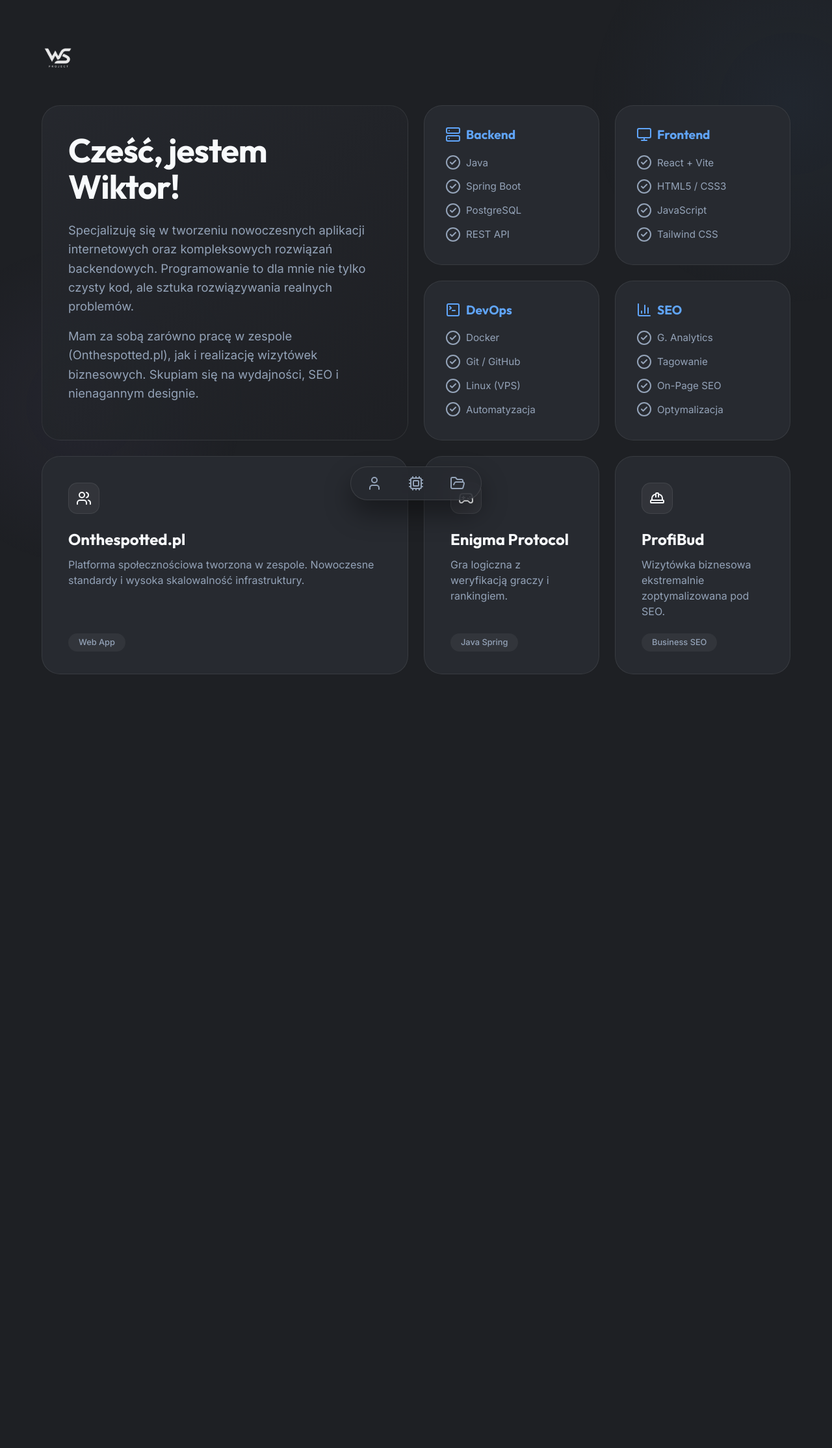
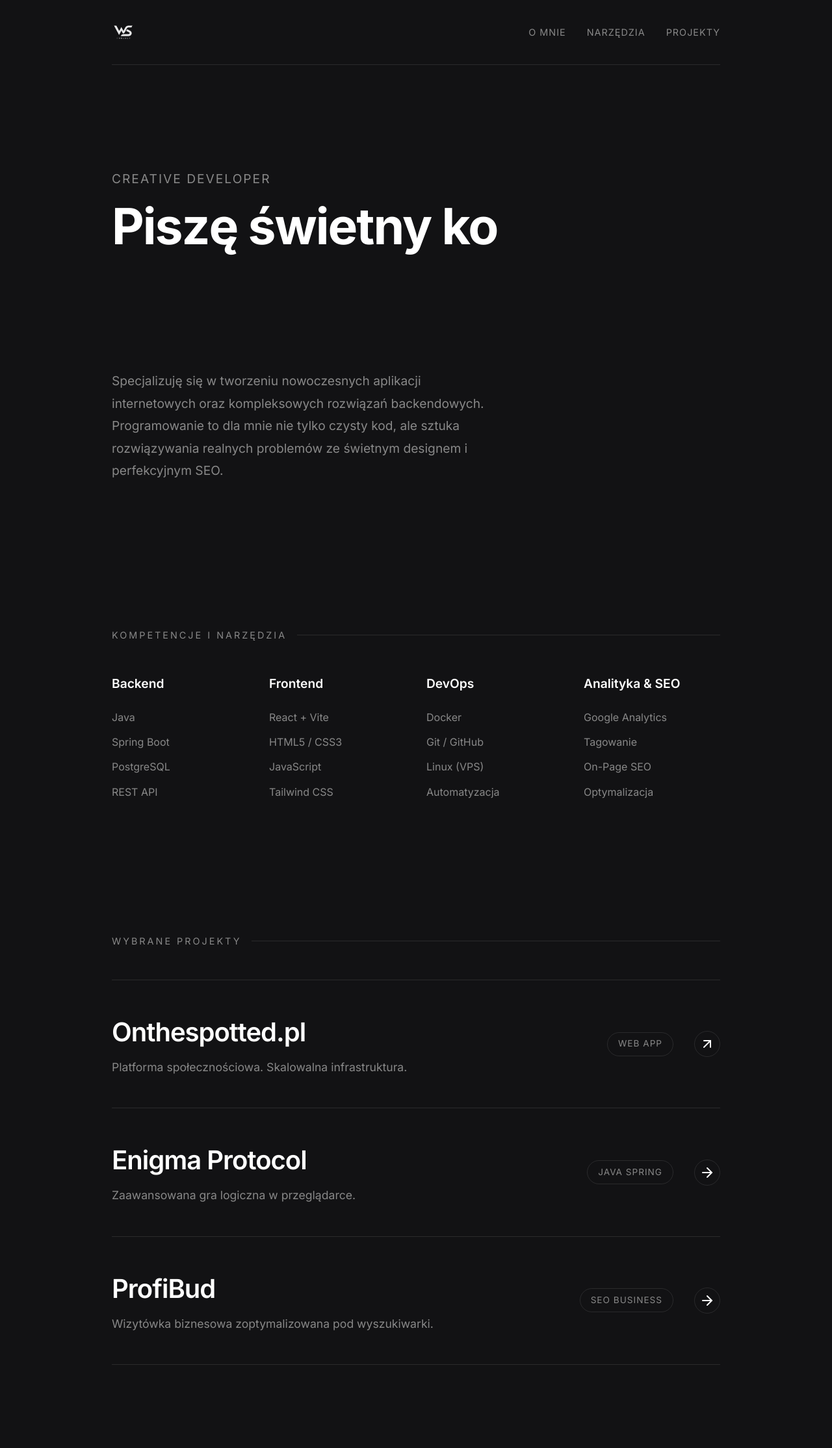
Before and after one commit to wiktorszelag/zagadki, a Spring Boot app: page / in a window 1280 px wide. Shown: the whole page at 65% size. Before the commit the page ends 1038 px from the top, so only its background shows below. Run offline with Spring Boot 4, Linux system fonts and the light colour scheme.

Commit message:
Wdrożenie układu modernistycznego bez ramek z animacjami pisania

```diff
--- a/src/main/resources/static/index.html
+++ b/src/main/resources/static/index.html
@@ -3,22 +3,16 @@
 <head>
     <meta charset="UTF-8">
     <meta name="viewport" content="width=device-width, initial-scale=1.0">
-    <title>Wiktor Szeląg | Portfolio</title>
+    <title>Wiktor Szeląg | Modernist Portfolio</title>
     <script src="https://unpkg.com/lucide@latest"></script>
-    <link href="https://fonts.googleapis.com/css2?family=Outfit:wght@400;600;700&family=Inter:wght@300;400;500;600&display=swap" rel="stylesheet">
+    <link href="https://fonts.googleapis.com/css2?family=Inter:wght@300;400;500;600;700;800&display=swap" rel="stylesheet">
     <style>
         :root {
-            --bg: #1e2024;
-            --surface: #272a30;
-            --surface-hover: #30333b;
-            --border: rgba(255, 255, 255, 0.08);
-            --border-hover: rgba(255, 255, 255, 0.15);
-            --glow: rgba(59, 130, 246, 0.15);
-            --text-main: #f8fafc;
-            --text-muted: #94a3b8;
-            --accent: #60a5fa;
-            --radius: 28px;
-            --transition: all 0.4s cubic-bezier(0.16, 1, 0.3, 1);
+            --bg: #121214;
+            --text-main: #ffffff;
+            --text-muted: #888888;
+            --accent: #ffffff;
+            --border: rgba(255, 255, 255, 0.1);
         }
 
         * { margin: 0; padding: 0; box-sizing: border-box; }
@@ -28,295 +22,413 @@
             color: var(--text-main);
             font-family: 'Inter', sans-serif;
             min-height: 100vh;
-            padding-bottom: 100px;
-        }
-
-        .ambient-light {
-            position: fixed; width: 50vw; height: 50vw; border-radius: 50%;
-            background: radial-gradient(circle, rgba(96,165,250,0.05) 0%, transparent 70%);
-            top: -20vh; right: -20vw; z-index: -1; pointer-events: none;
-        }
-        .ambient-light-2 {
-            position: fixed; width: 40vw; height: 40vw; border-radius: 50%;
-            background: radial-gradient(circle, rgba(167,139,250,0.05) 0%, transparent 70%);
-            bottom: -10vh; left: -10vw; z-index: -1; pointer-events: none;
+            overflow-x: hidden;
+            line-height: 1.6;
         }
 
         .container {
-            max-width: 1200px;
-            margin: 4rem auto;
-            padding: 0 1.5rem;
+            max-width: 1000px;
+            margin: 0 auto;
+            padding: 0 2rem;
         }
 
-        h1, h2, h3 { font-family: 'Outfit', sans-serif; }
+        /* HEADER */
+        header {
+            display: flex;
+            justify-content: space-between;
+            align-items: center;
+            padding: 2rem 0;
+            margin-bottom: 4rem;
+            border-bottom: 1px solid var(--border);
+        }
 
-        /* PERFECT BENTO GRID */
-        .bento-grid {
+        .logo {
+            height: 35px;
+            filter: invert(1);
+            opacity: 0.9;
+        }
+
+        .nav-links {
+            display: flex;
+            gap: 2rem;
+        }
+
+        .nav-links a {
+            color: var(--text-muted);
+            text-decoration: none;
+            font-size: 0.9rem;
+            text-transform: uppercase;
+            letter-spacing: 1px;
+            transition: color 0.3s;
+        }
+
+        .nav-links a:hover { color: var(--text-main); }
+
+        /* HERO TYPING EFFECT */
+        .hero {
+            padding: 6rem 0 10rem 0;
+            min-height: 60vh;
+            display: flex;
+            flex-direction: column;
+            justify-content: center;
+        }
+
+        .hero-static {
+            font-size: 1.2rem;
+            color: var(--text-muted);
+            margin-bottom: 1rem;
+            text-transform: uppercase;
+            letter-spacing: 2px;
+        }
+
+        .hero h1 {
+            font-size: clamp(3rem, 6vw, 5.5rem);
+            font-weight: 700;
+            line-height: 1.1;
+            letter-spacing: -2px;
+            margin-bottom: 2rem;
+            min-height: 3em; /* space for typing lines */
+        }
+
+        /* The typing cursor */
+        .cursor {
+            display: inline-block;
+            width: 4px;
+            background-color: var(--text-main);
+            margin-left: 5px;
+            animation: blink 1s infinite;
+        }
+
+        @keyframes blink {
+            0%, 100% { opacity: 1; }
+            50% { opacity: 0; }
+        }
+
+        .hero p {
+            max-width: 600px;
+            font-size: 1.2rem;
+            color: var(--text-muted);
+            line-height: 1.8;
+            opacity: 0;
+            transform: translateY(20px);
+            animation: fadeUp 1s 1s forwards;
+        }
+
+        @keyframes fadeUp {
+            to { opacity: 1; transform: translateY(0); }
+        }
+
+        /* SECTION STYLES */
+        .section-title {
+            font-size: 0.9rem;
+            text-transform: uppercase;
+            letter-spacing: 3px;
+            color: var(--text-muted);
+            margin-bottom: 3rem;
+            display: flex;
+            align-items: center;
+            gap: 1rem;
+        }
+        .section-title::after {
+            content: '';
+            height: 1px;
+            flex-grow: 1;
+            background: var(--border);
+        }
+
+        section { padding: 4rem 0 8rem 0; }
+
+        /* SKILLS GRID - MODERNIST */
+        .skills-grid {
             display: grid;
             grid-template-columns: repeat(4, 1fr);
-            grid-auto-rows: minmax(220px, auto);
-            gap: 1.5rem;
+            gap: 3rem 2rem;
         }
 
-        .card {
-            background: var(--surface);
-            border: 1px solid var(--border);
-            border-radius: var(--radius);
-            padding: 2.5rem;
-            position: relative;
-            overflow: hidden;
-            transition: var(--transition);
+        .skill-group h3 {
+            font-size: 1.2rem;
+            font-weight: 600;
+            margin-bottom: 1.5rem;
+            color: var(--text-main);
+        }
+
+        .skill-group ul { list-style: none; }
+
+        .skill-group li {
+            color: var(--text-muted);
+            font-size: 1rem;
+            margin-bottom: 0.8rem;
+            transition: color 0.3s;
+            cursor: default;
+        }
+
+        .skill-group li:hover { color: var(--text-main); }
+
+        /* PROJECTS LIST - MODERNIST */
+        .projects-list {
             display: flex;
             flex-direction: column;
+        }
+
+        .project-item {
+            display: flex;
+            justify-content: space-between;
+            align-items: center;
+            padding: 3rem 0;
+            border-bottom: 1px solid var(--border);
             text-decoration: none;
             color: inherit;
+            transition: all 0.4s ease;
         }
 
-        .card:hover {
-            transform: translateY(-4px);
-            border-color: var(--border-hover);
-            box-shadow: 0 12px 30px rgba(0,0,0,0.3), 0 0 40px var(--glow);
-            background: var(--surface-hover);
+        .project-item:first-child { border-top: 1px solid var(--border); }
+
+        .project-item:hover {
+            padding-left: 2rem;
+            padding-right: 2rem;
+            background: rgba(255,255,255,0.02);
         }
 
-        .col-span-1 { grid-column: span 1; }
-        .col-span-2 { grid-column: span 2; }
-        .col-span-4 { grid-column: span 4; }
-        .row-span-1 { grid-row: span 1; }
-        .row-span-2 { grid-row: span 2; }
-
-        /* ABOUT CARD */
-        .card-about {
-            justify-content: center;
-            background: linear-gradient(135deg, rgba(39,42,48,0.8), rgba(30,32,36,0.8));
-        }
-        .card-about h1 {
-            font-size: 3.2rem;
-            margin-bottom: 1.5rem;
-            line-height: 1.1;
+        .project-info h2 {
+            font-size: 2.5rem;
+            font-weight: 600;
             letter-spacing: -1px;
-        }
-        .card-about p {
-            color: var(--text-muted);
-            font-size: 1.15rem;
-            line-height: 1.6;
-            margin-bottom: 1rem;
+            margin-bottom: 0.5rem;
+            transition: transform 0.3s;
         }
 
-        /* SKILL CARDS */
-        .card-skill {
-            padding: 2rem;
-        }
-        .card-skill h3 {
-            font-size: 1.2rem;
-            margin-bottom: 1.2rem;
-            color: var(--accent);
-            display: flex; align-items: center; gap: 0.5rem;
-        }
-        .card-skill ul {
-            list-style: none;
-            display: flex; flex-direction: column; gap: 0.8rem;
-        }
-        .card-skill li {
+        .project-item:hover .project-info h2 { transform: translateX(10px); }
+
+        .project-info p {
             color: var(--text-muted);
-            font-size: 0.95rem;
-            display: flex; align-items: center; gap: 0.5rem;
+            font-size: 1.1rem;
         }
 
-        /* PROJECT CARDS */
-        .card-project {
-            justify-content: space-between;
+        .project-meta {
+            display: flex;
+            align-items: center;
+            gap: 2rem;
         }
-        .project-icon {
-            width: 48px; height: 48px;
-            background: rgba(255,255,255,0.05);
-            border-radius: 14px;
-            display: flex; align-items: center; justify-content: center;
-            margin-bottom: 1.5rem;
+
+        .project-tag {
+            font-size: 0.85rem;
+            text-transform: uppercase;
+            letter-spacing: 1px;
+            color: var(--text-muted);
             border: 1px solid var(--border);
-            transition: var(--transition);
+            padding: 0.4rem 1rem;
+            border-radius: 100px;
         }
-        .card-project:hover .project-icon {
+
+        .project-arrow {
+            width: 40px; height: 40px;
+            display: flex; justify-content: center; align-items: center;
+            border-radius: 50%;
+            border: 1px solid var(--border);
+            transition: all 0.3s;
+        }
+
+        .project-item:hover .project-arrow {
             background: var(--text-main);
             color: var(--bg);
-            transform: rotate(10deg) scale(1.1);
-        }
-        .card-project h3 {
-            font-size: 1.5rem;
-            margin-bottom: 0.8rem;
-        }
-        .card-project p {
-            color: var(--text-muted);
-            font-size: 1rem;
-            line-height: 1.5;
-        }
-        .tag-wrap {
-            margin-top: auto;
-            padding-top: 1.5rem;
-        }
-        .tag {
-            background: rgba(255,255,255,0.05);
-            padding: 0.4rem 1rem;
-            border-radius: 20px;
-            font-size: 0.8rem;
-            color: var(--text-muted);
-            font-weight: 500;
+            transform: rotate(45deg);
         }
 
-        /* GLASS NAV */
-        .glass-nav {
-            position: fixed; bottom: 30px; left: 50%; transform: translateX(-50%);
-            background: rgba(39, 42, 48, 0.8);
-            backdrop-filter: blur(20px); -webkit-backdrop-filter: blur(20px);
-            border: 1px solid rgba(255,255,255,0.1);
-            padding: 0.8rem 1.5rem; border-radius: 100px;
-            display: flex; gap: 2.5rem; z-index: 1000;
-            box-shadow: 0 20px 40px rgba(0,0,0,0.4);
+        /* SCROLL REVEAL API CLASSES */
+        .reveal {
+            opacity: 0;
+            transform: translateY(40px);
+            transition: all 0.8s cubic-bezier(0.16, 1, 0.3, 1);
         }
-        .nav-item {
-            color: var(--text-muted); text-decoration: none;
-            display: flex; flex-direction: column; align-items: center; gap: 0.3rem;
-            transition: var(--transition); position: relative;
-        }
-        .nav-item:hover { color: var(--text-main); transform: translateY(-4px); }
-        .nav-item span {
-            font-size: 0.75rem; font-weight: 600; position: absolute; top: -30px;
-            background: var(--text-main); color: var(--bg);
-            padding: 0.3rem 0.8rem; border-radius: 12px;
-            opacity: 0; transform: translateY(5px); transition: var(--transition);
-            pointer-events: none; white-space: nowrap;
-        }
-        .nav-item:hover span { opacity: 1; transform: translateY(0); }
+        .reveal.active { opacity: 1; transform: translateY(0); }
 
-        /* RESPONSIVE */
-        @media (max-width: 1024px) {
-            .bento-grid { grid-template-columns: repeat(2, 1fr); }
-            .col-span-2 { grid-column: span 2; }
-            .col-span-1 { grid-column: span 1; }
-        }
+        .delay-100 { transition-delay: 100ms; }
+        .delay-200 { transition-delay: 200ms; }
+        .delay-300 { transition-delay: 300ms; }
+        .delay-400 { transition-delay: 400ms; }
 
         @media (max-width: 768px) {
-            .bento-grid { grid-template-columns: 1fr; }
-            .col-span-2 { grid-column: span 1; }
-            .col-span-1 { grid-column: span 1; }
-            .row-span-2 { grid-row: span 1; }
-            .card-about h1 { font-size: 2.5rem; }
-            .glass-nav { bottom: 20px; gap: 1.5rem; padding: 0.8rem 1.2rem; }
+            .skills-grid { grid-template-columns: repeat(2, 1fr); gap: 2rem; }
+            .project-item { flex-direction: column; align-items: flex-start; gap: 1.5rem; }
+            .project-meta { width: 100%; justify-content: space-between; }
+            .nav-links { display: none; }
         }
     </style>
 </head>
 <body>
 
-    <div class="ambient-light"></div>
-    <div class="ambient-light-2"></div>
-
-    <nav class="glass-nav">
-        <a href="#about" class="nav-item"><i data-lucide="user"></i><span>O mnie</span></a>
-        <a href="#skills" class="nav-item"><i data-lucide="cpu"></i><span>Narzędzia</span></a>
-        <a href="#projects" class="nav-item"><i data-lucide="folder-open"></i><span>Projekty</span></a>
-    </nav>
-
     <div class="container">
         <!-- HEADER WITH LOGO -->
-        <header style="margin-bottom: 3rem; display: flex; align-items: center;">
-            <img src="assets/logo.png" alt="WS Project" style="height: 50px; filter: invert(1); mix-blend-mode: screen; opacity: 0.9;">
+        <header>
+            <img src="assets/logo.png" alt="WS Project" class="logo">
+            <nav class="nav-links">
+                <a href="#about">O mnie</a>
+                <a href="#skills">Narzędzia</a>
+                <a href="#projects">Projekty</a>
+            </nav>
         </header>
 
-        <!-- THE BENTO GRID -->
-        <div class="bento-grid">
+        <!-- HERO -->
+        <section id="about" class="hero">
+            <div class="hero-static">Creative Developer</div>
+            <h1>
+                <span id="typed-text"></span><span class="cursor"></span>
+            </h1>
+            <p>Specjalizuję się w tworzeniu nowoczesnych aplikacji internetowych oraz kompleksowych rozwiązań backendowych. Programowanie to dla mnie nie tylko czysty kod, ale sztuka rozwiązywania realnych problemów ze świetnym designem i perfekcyjnym SEO.</p>
+        </section>
 
-            <!-- ROW 1 & 2 -->
-            <!-- ABOUT (2x2) -->
-            <div id="about" class="card card-about col-span-2 row-span-2">
-                <h1>Cześć, jestem Wiktor!</h1>
-                <p>
-                    Specjalizuję się w tworzeniu nowoczesnych aplikacji internetowych oraz kompleksowych rozwiązań backendowych. Programowanie to dla mnie nie tylko czysty kod, ale sztuka rozwiązywania realnych problemów.
-                </p>
-                <p>
-                    Mam za sobą zarówno pracę w zespole (Onthespotted.pl), jak i realizację wizytówek biznesowych. Skupiam się na wydajności, SEO i nienagannym designie.
-                </p>
+        <!-- SKILLS -->
+        <section id="skills">
+            <div class="section-title reveal">Kompetencje i Narzędzia</div>
+
+            <div class="skills-grid">
+                <div class="skill-group reveal delay-100">
+                    <h3>Backend</h3>
+                    <ul>
+                        <li>Java</li>
+                        <li>Spring Boot</li>
+                        <li>PostgreSQL</li>
+                        <li>REST API</li>
+                    </ul>
+                </div>
+                <div class="skill-group reveal delay-200">
+                    <h3>Frontend</h3>
+                    <ul>
+                        <li>React + Vite</li>
+                        <li>HTML5 / CSS3</li>
+                        <li>JavaScript</li>
+                        <li>Tailwind CSS</li>
+                    </ul>
+                </div>
+                <div class="skill-group reveal delay-300">
+                    <h3>DevOps</h3>
+                    <ul>
+                        <li>Docker</li>
+                        <li>Git / GitHub</li>
+                        <li>Linux (VPS)</li>
+                        <li>Automatyzacja</li>
+                    </ul>
+                </div>
+                <div class="skill-group reveal delay-400">
+                    <h3>Analityka & SEO</h3>
+                    <ul>
+                        <li>Google Analytics</li>
+                        <li>Tagowanie</li>
+                        <li>On-Page SEO</li>
+                        <li>Optymalizacja</li>
+                    </ul>
+                </div>
             </div>
+        </section>
 
-            <!-- SKILL 1 (1x1) -->
-            <div id="skills" class="card card-skill col-span-1 row-span-1">
-                <h3><i data-lucide="server"></i> Backend</h3>
-                <ul>
-                    <li><i data-lucide="check-circle-2" size="16"></i> Java</li>
-                    <li><i data-lucide="check-circle-2" size="16"></i> Spring Boot</li>
-                    <li><i data-lucide="check-circle-2" size="16"></i> PostgreSQL</li>
-                    <li><i data-lucide="check-circle-2" size="16"></i> REST API</li>
-                </ul>
+        <!-- PROJECTS -->
+        <section id="projects">
+            <div class="section-title reveal">Wybrane Projekty</div>
+
+            <div class="projects-list">
+                <!-- Project 1 -->
+                <a href="https://onthespotted.pl" target="_blank" class="project-item reveal delay-100">
+                    <div class="project-info">
+                        <h2>Onthespotted.pl</h2>
+                        <p>Platforma społecznościowa. Skalowalna infrastruktura.</p>
+                    </div>
+                    <div class="project-meta">
+                        <span class="project-tag">Web App</span>
+                        <div class="project-arrow"><i data-lucide="arrow-up-right"></i></div>
+                    </div>
+                </a>
+
+                <!-- Project 2 -->
+                <a href="gra.html" class="project-item reveal delay-200">
+                    <div class="project-info">
+                        <h2>Enigma Protocol</h2>
+                        <p>Zaawansowana gra logiczna w przeglądarce.</p>
+                    </div>
+                    <div class="project-meta">
+                        <span class="project-tag">Java Spring</span>
+                        <div class="project-arrow"><i data-lucide="arrow-right"></i></div>
+                    </div>
+                </a>
+
+                <!-- Project 3 -->
+                <a href="kostka/index.html" class="project-item reveal delay-300">
+                    <div class="project-info">
+                        <h2>ProfiBud</h2>
+                        <p>Wizytówka biznesowa zoptymalizowana pod wyszukiwarki.</p>
+                    </div>
+                    <div class="project-meta">
+                        <span class="project-tag">SEO Business</span>
+                        <div class="project-arrow"><i data-lucide="arrow-right"></i></div>
+                    </div>
+                </a>
             </div>
+        </section>
 
-            <!-- SKILL 2 (1x1) -->
-            <div class="card card-skill col-span-1 row-span-1">
-                <h3><i data-lucide="monitor"></i> Frontend</h3>
-                <ul>
-                    <li><i data-lucide="check-circle-2" size="16"></i> React + Vite</li>
-                    <li><i data-lucide="check-circle-2" size="16"></i> HTML5 / CSS3</li>
-                    <li><i data-lucide="check-circle-2" size="16"></i> JavaScript</li>
-                    <li><i data-lucide="check-circle-2" size="16"></i> Tailwind CSS</li>
-                </ul>
-            </div>
-
-            <!-- SKILL 3 (1x1) -->
-            <div class="card card-skill col-span-1 row-span-1">
-                <h3><i data-lucide="terminal-square"></i> DevOps</h3>
-                <ul>
-                    <li><i data-lucide="check-circle-2" size="16"></i> Docker</li>
-                    <li><i data-lucide="check-circle-2" size="16"></i> Git / GitHub</li>
-                    <li><i data-lucide="check-circle-2" size="16"></i> Linux (VPS)</li>
-                    <li><i data-lucide="check-circle-2" size="16"></i> Automatyzacja</li>
-                </ul>
-            </div>
-
-            <!-- SKILL 4 (1x1) -->
-            <div class="card card-skill col-span-1 row-span-1">
-                <h3><i data-lucide="bar-chart-3"></i> SEO</h3>
-                <ul>
-                    <li><i data-lucide="check-circle-2" size="16"></i> G. Analytics</li>
-                    <li><i data-lucide="check-circle-2" size="16"></i> Tagowanie</li>
-                    <li><i data-lucide="check-circle-2" size="16"></i> On-Page SEO</li>
-                    <li><i data-lucide="check-circle-2" size="16"></i> Optymalizacja</li>
-                </ul>
-            </div>
-
-            <!-- ROW 3 -->
-            <!-- PROJECT 1 (2x1) -->
-            <a href="https://onthespotted.pl" target="_blank" id="projects" class="card card-project col-span-2 row-span-1">
-                <div>
-                    <div class="project-icon"><i data-lucide="users"></i></div>
-                    <h3>Onthespotted.pl</h3>
-                    <p>Platforma społecznościowa tworzona w zespole. Nowoczesne standardy i wysoka skalowalność infrastruktury.</p>
-                </div>
-                <div class="tag-wrap"><span class="tag">Web App</span></div>
-            </a>
-
-            <!-- PROJECT 2 (1x1) -->
-            <a href="gra.html" class="card card-project col-span-1 row-span-1">
-                <div>
-                    <div class="project-icon"><i data-lucide="gamepad-2"></i></div>
-                    <h3>Enigma Protocol</h3>
-                    <p>Gra logiczna z weryfikacją graczy i rankingiem.</p>
-                </div>
-                <div class="tag-wrap"><span class="tag">Java Spring</span></div>
-            </a>
-
-            <!-- PROJECT 3 (1x1) -->
-            <a href="kostka/index.html" class="card card-project col-span-1 row-span-1">
-                <div>
-                    <div class="project-icon"><i data-lucide="hard-hat"></i></div>
-                    <h3>ProfiBud</h3>
-                    <p>Wizytówka biznesowa ekstremalnie zoptymalizowana pod SEO.</p>
-                </div>
-                <div class="tag-wrap"><span class="tag">Business SEO</span></div>
-            </a>
-
-        </div>
     </div>
 
+    <!-- SCRIPTS -->
     <script>
         lucide.createIcons();
+
+        /* TYPING EFFECT */
+        const texts = [
+            "Cześć, jestem Wiktor.",
+            "Piszę świetny kod.",
+            "Buduję nowoczesne aplikacje.",
+            "Skupiam się na detalach."
+        ];
+
+        let textIndex = 0;
+        let charIndex = 0;
+        let isDeleting = false;
+        const typingElement = document.getElementById("typed-text");
+
+        function typeEffect() {
+            const currentText = texts[textIndex];
+
+            if (isDeleting) {
+                typingElement.innerHTML = currentText.substring(0, charIndex - 1) + "<br>";
+                charIndex--;
+            } else {
+                typingElement.innerHTML = currentText.substring(0, charIndex + 1) + "<br>";
+                charIndex++;
+            }
+
+            let typeSpeed = isDeleting ? 30 : 70;
+
+            if (!isDeleting && charIndex === currentText.length) {
+                typeSpeed = 2000; // Pause at end of sentence
+                isDeleting = true;
+            } else if (isDeleting && charIndex === 0) {
+                isDeleting = false;
+                textIndex = (textIndex + 1) % texts.length;
+                typeSpeed = 500; // Pause before new sentence
+            }
+
+            setTimeout(typeEffect, typeSpeed);
+        }
+
+        setTimeout(typeEffect, 1000);
+
+        /* SCROLL REVEAL API */
+        const observerOptions = {
+            root: null,
+            rootMargin: '0px',
+            threshold: 0.1
+        };
+
+        const observer = new IntersectionObserver((entries, observer) => {
+            entries.forEach(entry => {
+                if (entry.isIntersecting) {
+                    entry.target.classList.add('active');
+                    observer.unobserve(entry.target);
+                }
+            });
+        }, observerOptions);
+
+        document.querySelectorAll('.reveal').forEach(element => {
+            observer.observe(element);
+        });
     </script>
 </body>
 </html>
```
Also changed, not shown: 2 other files.
